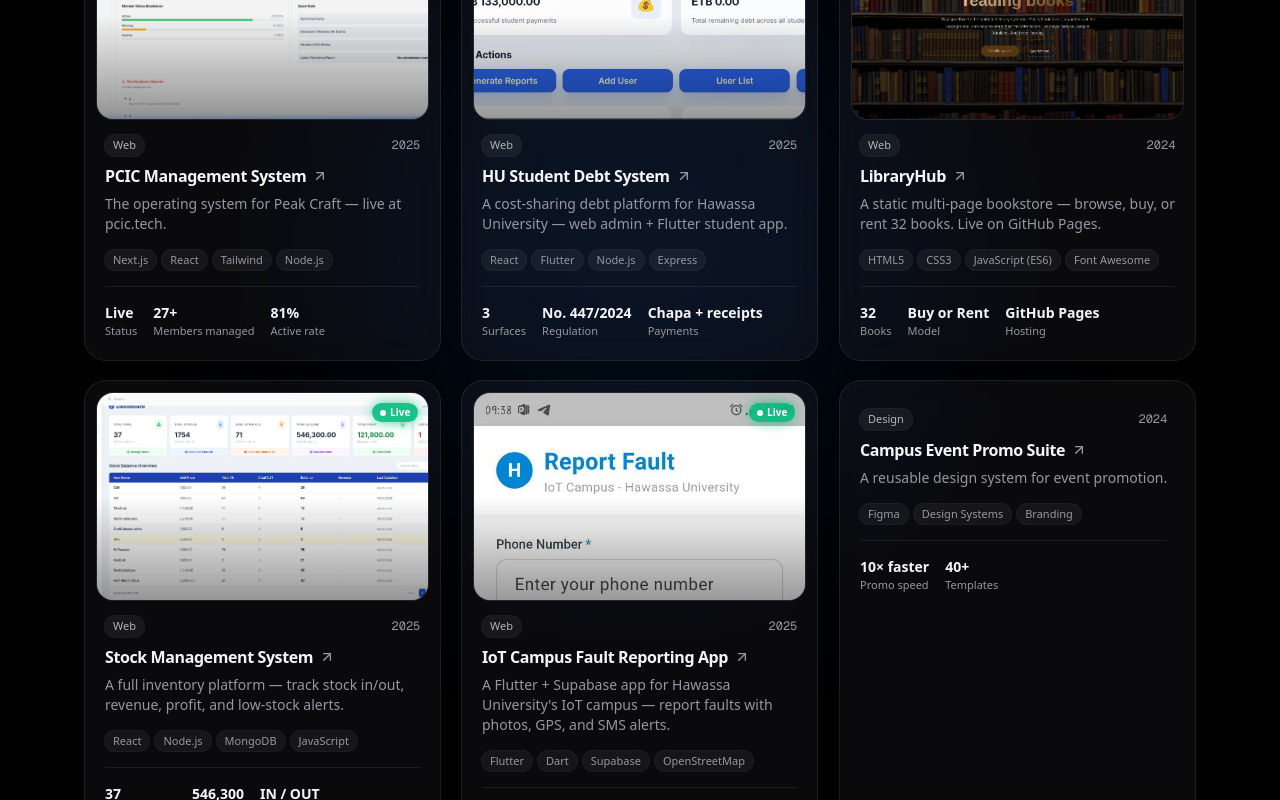
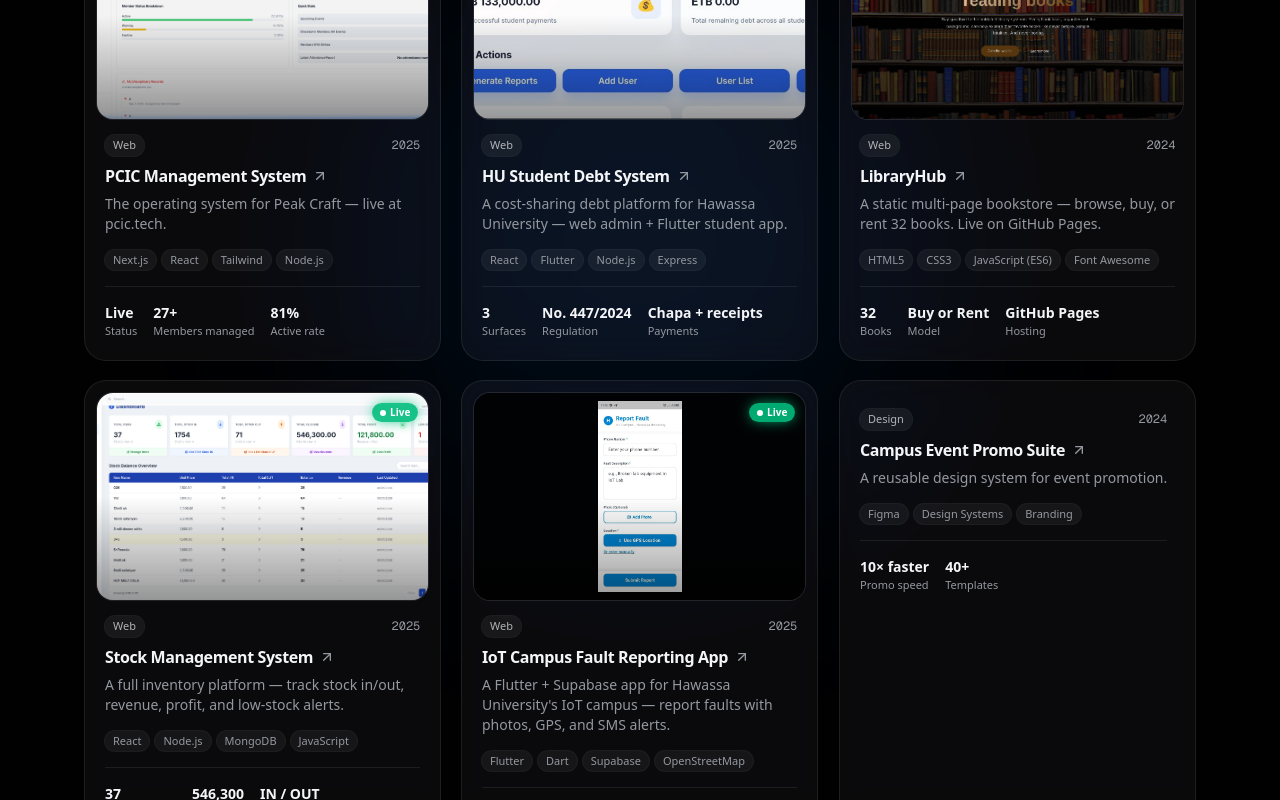
Before and after one commit to JBRIL43/j-portfolio, a Next.js app: page / in a window 1280 px wide. Shown: the part 4265-5065 px from the top of the page. Built offline with nearby package versions, Linux system fonts and the light colour scheme.

Commit message:
e0b89c3d-1fd1-4a06-8794-03a1ca4ed2fb

```diff
--- a/src/components/portfolio/projects.tsx
+++ b/src/components/portfolio/projects.tsx
@@ -25,6 +25,7 @@ import {
   DialogDescription,
 } from "@/components/ui/dialog";
 import { useTilt, TiltGlare } from "./tilt";
+import { SmartImage } from "./smart-image";
 import { cn } from "@/lib/utils";
 
 function ProjectMockup({ project }: { project: Project }) {
@@ -81,12 +82,12 @@ function ProjectThumbnail({ project }: { project: Project }) {
   if (shot) {
     return (
       <div className="relative aspect-[16/10] w-full overflow-hidden rounded-xl ring-1 ring-white/10">
-        <img
+        <SmartImage
           src={shot.src}
           alt={shot.alt}
-          className="h-full w-full object-cover object-top transition-transform duration-500 group-hover:scale-[1.03]"
+          imgClassName="transition-transform duration-500 group-hover:scale-[1.03]"
         />
-        <div className="absolute inset-0 bg-gradient-to-t from-black/40 via-transparent to-transparent" />
+        <div className="pointer-events-none absolute inset-0 bg-gradient-to-t from-black/40 via-transparent to-transparent" />
         {project.liveUrl && (
           <span className="absolute right-2.5 top-2.5 inline-flex items-center gap-1 rounded-full bg-emerald-500/90 px-2 py-0.5 text-[10px] font-semibold text-white shadow-[0_0_14px_-2px_oklch(0.7_0.17_162)]">
             <span className="relative flex size-1.5">
@@ -118,18 +119,18 @@ function ScreenshotGallery({ project }: { project: Project }) {
     <div className="p-4 pb-0">
       <div className="relative aspect-[16/10] w-full overflow-hidden rounded-xl ring-1 ring-white/10">
         <AnimatePresence mode="wait">
-          <motion.img
+          <motion.div
             key={active.src}
-            src={active.src}
-            alt={active.alt}
             initial={{ opacity: 0, scale: 1.02 }}
             animate={{ opacity: 1, scale: 1 }}
             exit={{ opacity: 0 }}
             transition={{ duration: 0.3 }}
-            className="h-full w-full object-cover object-top"
-          />
+            className="absolute inset-0"
+          >
+            <SmartImage src={active.src} alt={active.alt} />
+          </motion.div>
         </AnimatePresence>
-        <div className="absolute inset-x-0 bottom-0 bg-gradient-to-t from-black/70 to-transparent p-3 pt-8">
+        <div className="pointer-events-none absolute inset-x-0 bottom-0 bg-gradient-to-t from-black/70 to-transparent p-3 pt-8">
           <p className="text-xs text-white/85">{active.caption}</p>
         </div>
       </div>
@@ -147,10 +148,10 @@ function ScreenshotGallery({ project }: { project: Project }) {
                   : "ring-white/10 opacity-60 hover:opacity-100"
               )}
             >
-              <img
+              <SmartImage
                 src={s.src}
                 alt={s.alt}
-                className="h-full w-full object-cover object-top"
+                imgClassName="object-contain p-0.5"
               />
             </button>
           ))}
--- /dev/null
+++ b/src/components/portfolio/smart-image.tsx
@@ -0,0 +1,67 @@
+"use client";
+
+import { useEffect, useRef, useState } from "react";
+import { cn } from "@/lib/utils";
+
+type SmartImageProps = {
+  src: string;
+  alt: string;
+  className?: string;
+  imgClassName?: string;
+};
+
+/**
+ * Image that adapts its object-fit to its natural orientation.
+ *
+ * - Landscape images → `object-cover object-top` (fill the frame, crop sides).
+ * - Portrait images  → `object-contain` (show the whole image, letterboxed).
+ *
+ * The container should provide a fixed aspect ratio + a dark background so
+ * portrait letterboxing looks intentional.
+ */
+export function SmartImage({
+  src,
+  alt,
+  className,
+  imgClassName,
+}: SmartImageProps) {
+  const ref = useRef<HTMLImageElement>(null);
+  const [portrait, setPortrait] = useState(false);
+
+  useEffect(() => {
+    const img = ref.current;
+    if (!img) return;
+    // Resolve orientation as soon as intrinsic dimensions are known.
+    const check = () => {
+      if (img.naturalWidth && img.naturalHeight) {
+        setPortrait(img.naturalHeight > img.naturalWidth);
+      }
+    };
+    check();
+    img.addEventListener("load", check, { once: true });
+    return () => img.removeEventListener("load", check);
+  }, [src]);
+
+  return (
+    <div
+      className={cn(
+        "flex h-full w-full items-center justify-center bg-[oklch(0.08_0.008_264)]",
+        className
+      )}
+    >
+      <img
+        ref={ref}
+        src={src}
+        alt={alt}
+        loading="lazy"
+        className={cn(
+          "h-full w-full",
+          portrait
+            ? "object-contain p-2"
+            : "object-cover object-top",
+          imgClassName
+        )}
+      />
+    </div>
+  );
+}
```
Also changed, not shown: 1 other file (tests, documents, lock files or other folders).
